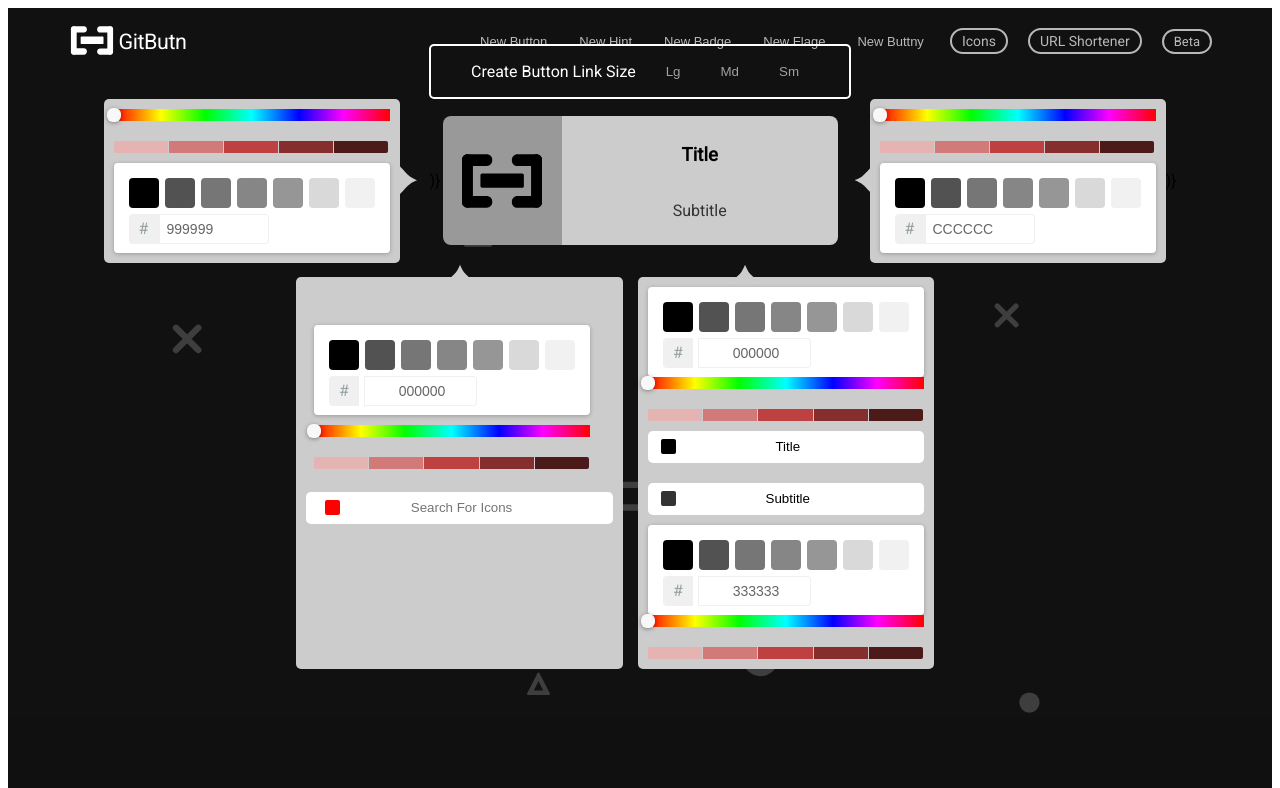
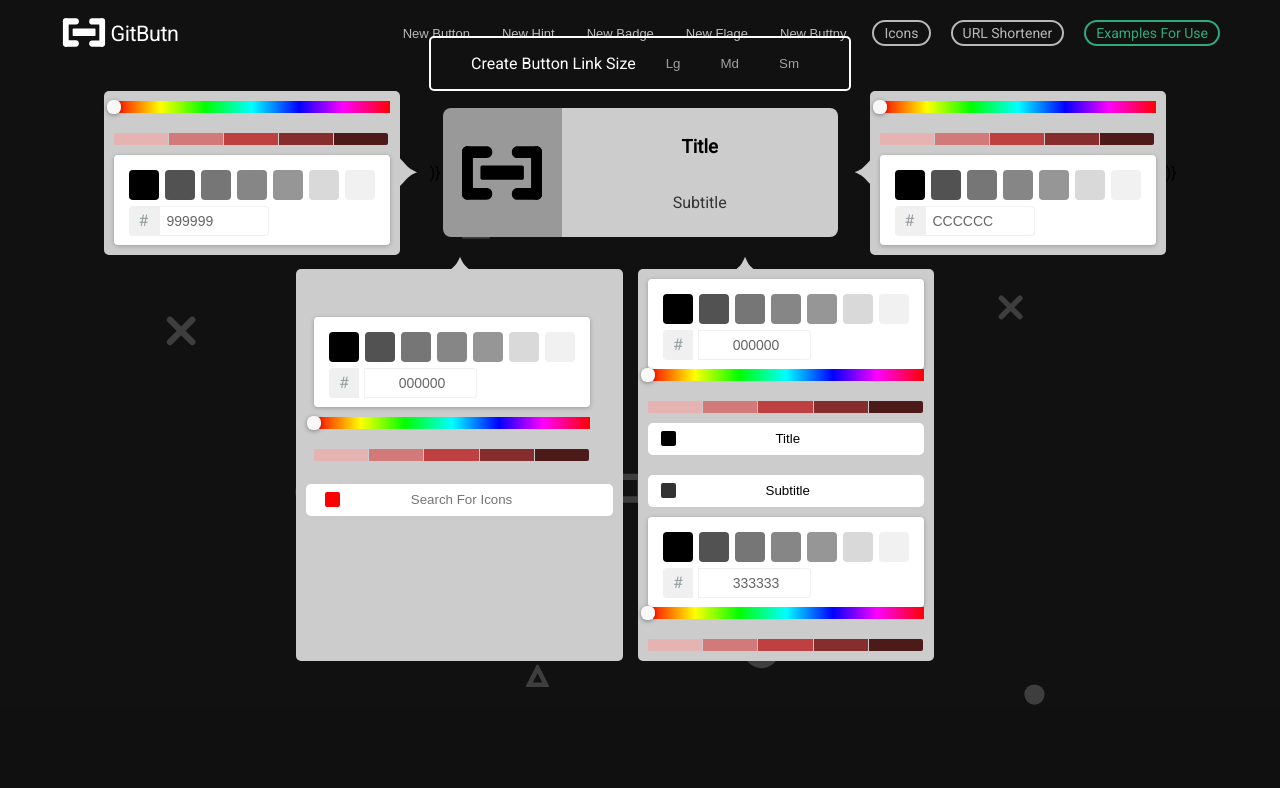
Before and after one commit to gitbutn/gitbutn, a React (Create React App) app: page / in a window 1280 px wide. Shown: the top 788 px of the page. Built offline with nearby package versions, Linux system fonts and the light colour scheme.

Commit message:
lovley lets try it

```diff
--- a/src/App.css
+++ b/src/App.css
@@ -1,11 +1,17 @@
 @import url("https://fonts.googleapis.com/css?family=Roboto");
 
-html, body {
-
-  font-family: 'Roboto',Arial, Helvetica, sans-serif;
+html {
+  padding: 0;
+  margin: 0;
 }
 
-body, h1, h2, h3, h4, h5, p, code, span, b, li, ul, {
+body {
+font-family: 'Roboto',Arial, Helvetica, sans-serif;
+padding: 0;
+margin: 0;
+}
+
+h1, h2, h3, h4, h5, p, code, span, b, li, ul, {
   padding: 0;
   margin: 0;
 }
--- a/src/components/Fotter/Fotter.js
+++ b/src/components/Fotter/Fotter.js
@@ -89,7 +89,7 @@ const Footer = props => (
       </div>
     </div>
     <div className='by-contet'>
-    <p className="made-w">BUILD WITH</p>
+    <p className="made-w">BUILT WITH</p>
     <Lottie
             options={defaultOptions}
             height={70}
--- a/src/components/Header/Header.css
+++ b/src/components/Header/Header.css
@@ -72,5 +72,6 @@
 }
 
 .beta {
-    cursor: default;
+    color: rgb(60, 235, 168);
+    border-color: rgb(60, 235, 168);
 }
--- a/src/components/Header/Header.js
+++ b/src/components/Header/Header.js
@@ -30,7 +30,7 @@ const Header = props => (
                 <Link className='a-scroll a-borderw' to='/shorty'>URL Shortener</Link>
             </li>
             <li>
-                <span className='a-scroll a-borderw beta'>Beta</span>
+                <a href='https://github.com/Salehjarad/gitbutn' target='_blank' className='a-scroll a-borderw beta'>Examples For Use</a>
             </li>
         </ul>
         :
@@ -45,7 +45,7 @@ const Header = props => (
             <Link className='a-scroll a-borderw' to='/shorty'>URL Shortener</Link>
         </li>
         <li>
-            <span className='a-scroll a-borderw beta'>Beta</span>
+            <a href='https://github.com/Salehjarad/gitbutn' target='_blank' className='a-scroll a-borderw beta'>Examples For Use</a>
         </li>
     </ul>
         }
```
